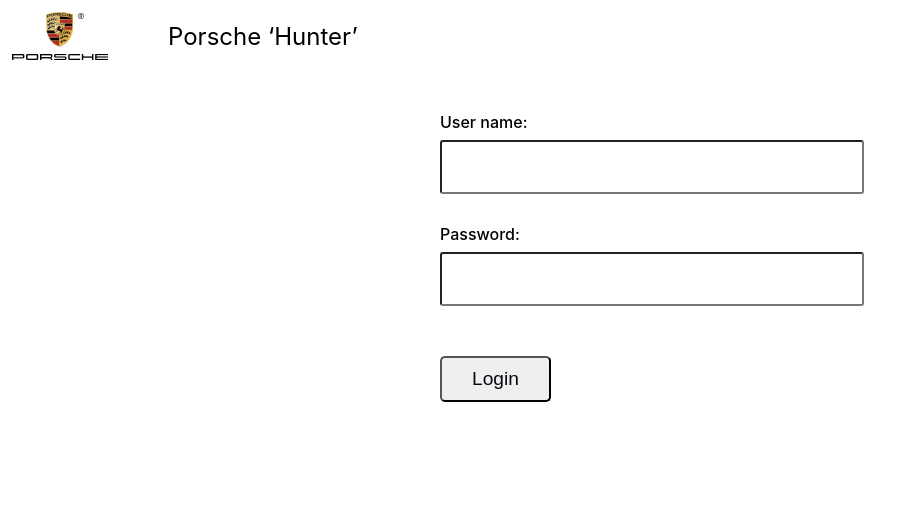
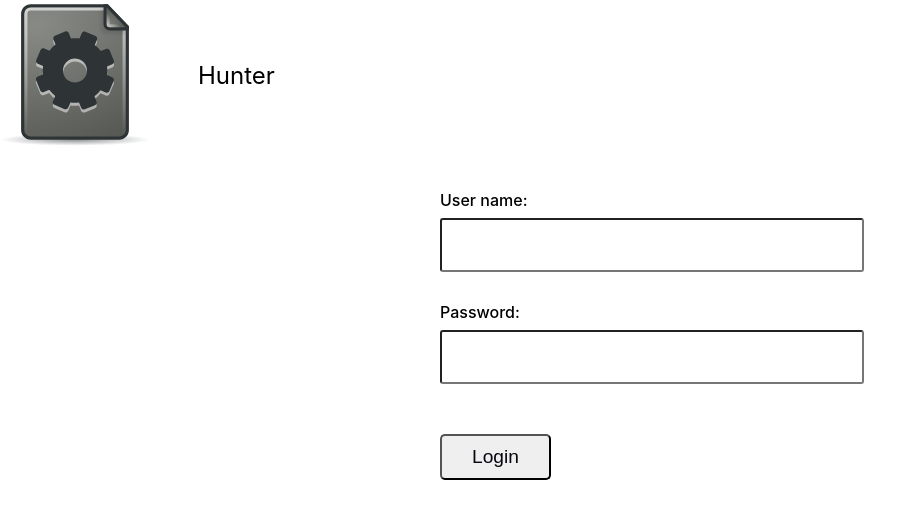
Before and after one commit to jlkeesey/pdi, a React app: page / in a window 1280 px wide. Shown: the whole page, without its empty margins (0-917 px from the left). Built offline with nearby package versions, Linux system fonts and the light colour scheme.

Commit message:
Generalized.

```diff
--- a/src/views/App.css
+++ b/src/views/App.css
@@ -3,6 +3,8 @@
 
 .App-logo {
   pointer-events: none;
+  height: 150px;
+
 }
 
 .App-header {
--- a/src/views/App.js
+++ b/src/views/App.js
@@ -10,8 +10,8 @@
     return (
         <div className="App">
             <header className="App-header">
-                <img src="porsche-marque-trademark.medium.min.webp" className="App-logo" alt="logo"/>
-                <span className="App-header-title">Porsche ‘Hunter’</span>
+                <img src="app.svg" className="App-logo" alt="logo"/>
+                <span className="App-header-title">Hunter</span>
             </header>
             <main className="App-main">
                 <Main/>
--- /dev/null
+++ b/src/views/First.js
@@ -0,0 +1,8 @@
+
+function First() {
+    return (
+        <h2>The first page</h2>
+    )
+}
+
+export default First;
--- a/src/views/Main.js
+++ b/src/views/Main.js
@@ -1,9 +1,10 @@
 import './App.css';
 import Login from './Login.js';
+import First from './First.js';
 import React, {useState} from 'react';
 
 /**
- * Main panelfor the application. Starts displaying the Login panel and then once the user is logged
+ * Main panel for the application. Starts displaying the Login panel and then once the user is logged
  * in, displays the application and its data.
  */
 function Main() {
@@ -11,7 +12,7 @@
     if (!user) {
         return (<Login setUser={setUser}/>);
     } else {
-        return (<div className="App-Main"></div>);
+        return (<First/>);
     }
 }
 
```
Also changed, not shown: README.md, public/app.svg (added), public/manifest.json, public/porsche-marque-trademark.medium.min.webp (deleted).
